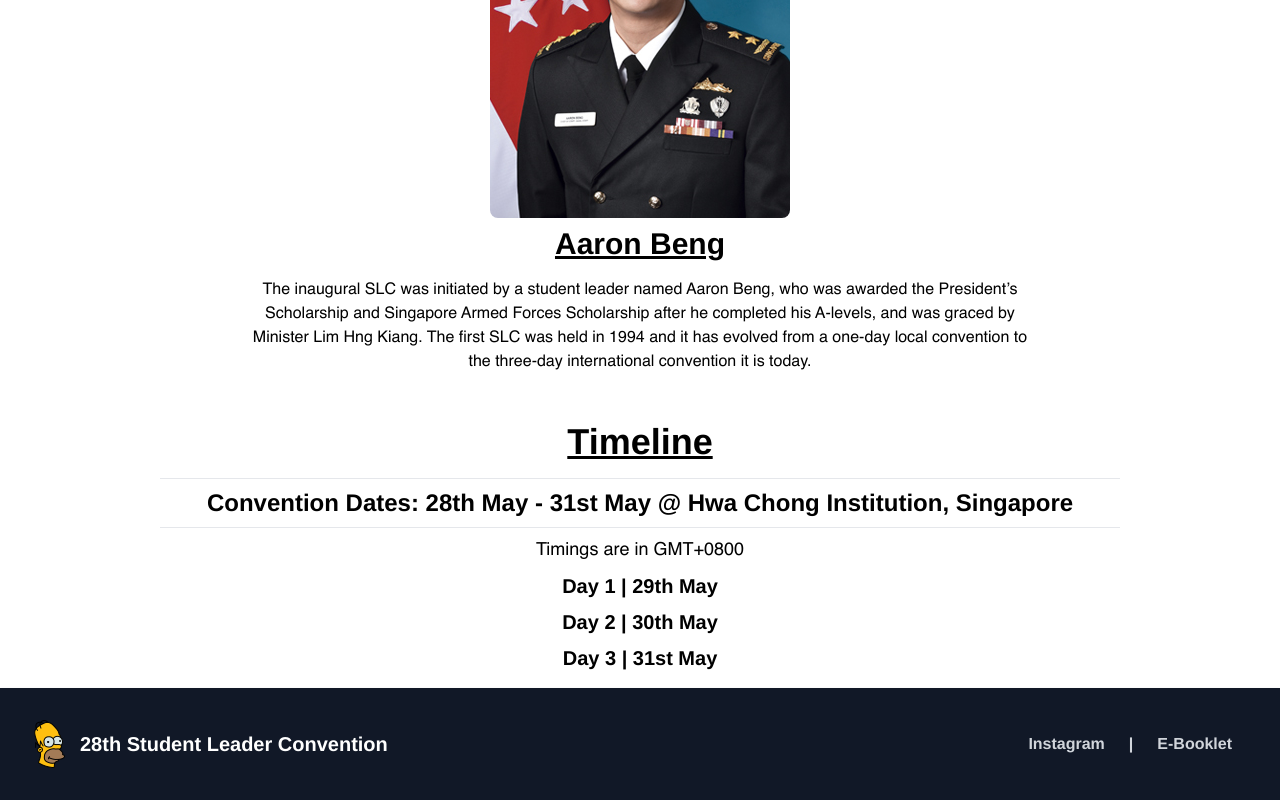
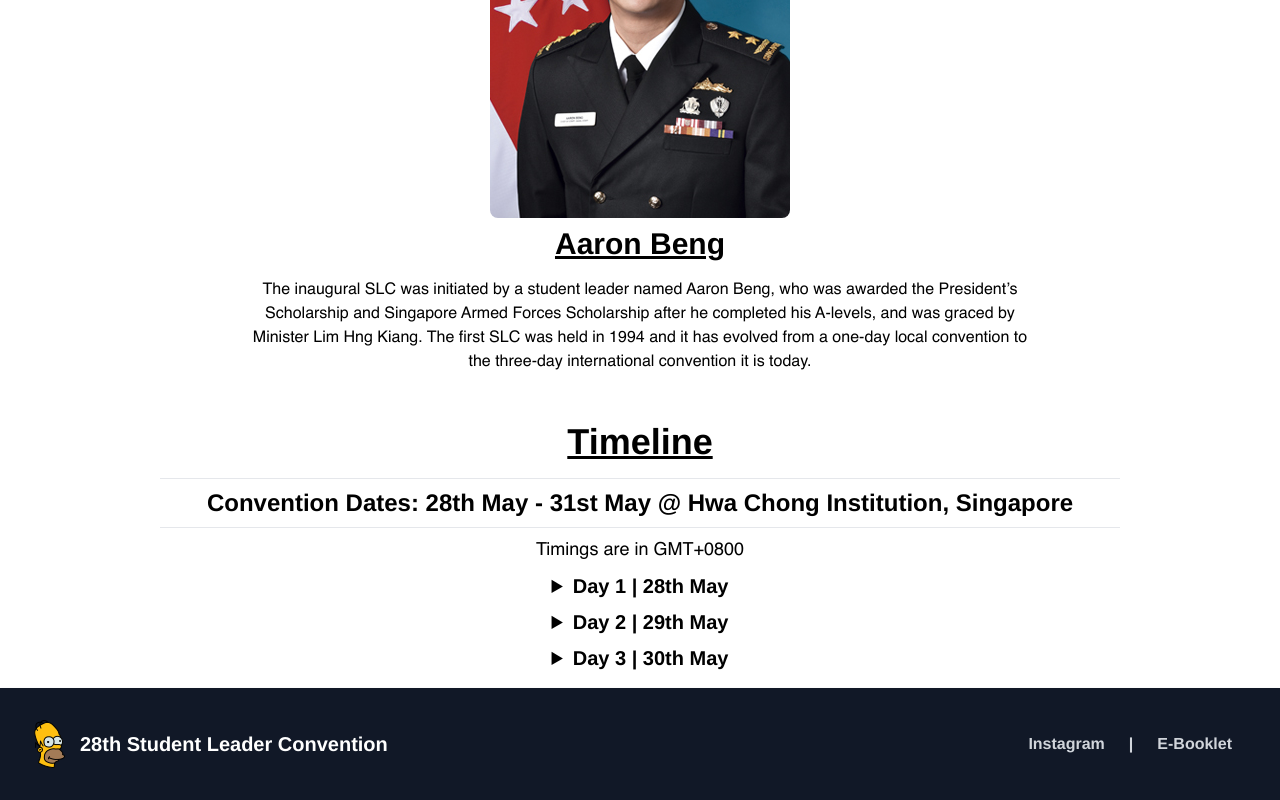
Before and after one commit to vincentcayadi/slc-website, a Next.js app: page / in a window 1280 px wide. Shown: the part 1958-2758 px from the top of the page. Built offline with nearby package versions, Linux system fonts and the light colour scheme.

Commit message:
drop down details and summary

```diff
--- a/pages/index.tsx
+++ b/pages/index.tsx
@@ -108,9 +108,18 @@ const Home = () => {
           </h2>
           <hr></hr>
           <p className="my-2 text-lg">Timings are in GMT+0800</p>
-          <h3 className="my-2 text-xl font-semibold">Day 1 | 29th May</h3>
-          <h3 className="my-2 text-xl font-semibold">Day 2 | 30th May</h3>
-          <h3 className="my-2 text-xl font-semibold">Day 3 | 31st May</h3>
+          <details className="my-2 text-xl font-semibold">
+            <summary>Day 1 | 28th May</summary>
+            bleh bleh
+          </details>
+          <details className="my-2 text-xl font-semibold">
+            <summary>Day 2 | 29th May</summary>
+            bleh bleh
+          </details>
+          <details className="my-2 text-xl font-semibold">
+            <summary>Day 3 | 30th May</summary>
+            bleh bleh
+          </details>
         </div>
       </div>
       <Footer />
```
